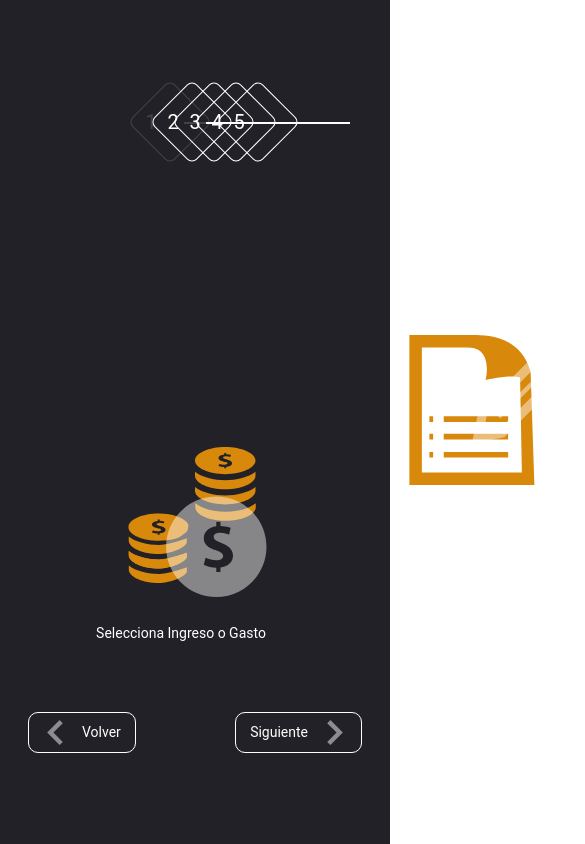
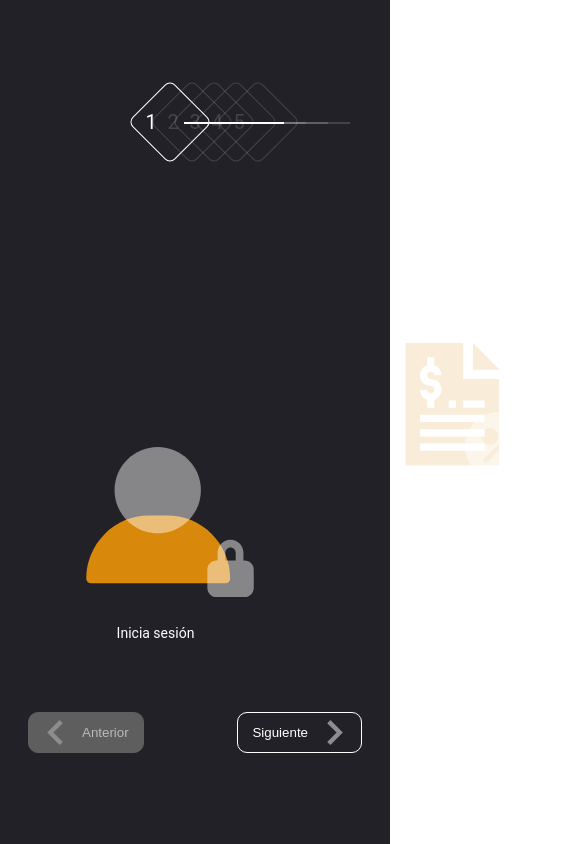
Before and after one commit to KurtGuardia/Ama-Quella, a React (Create React App) app in the folder app/: page / in a window 390 px wide. Shown: the top 844 px of the page, 585 px wide, since content can reach past the window. Built offline with nearby package versions, Linux system fonts and the light colour scheme.

Commit message:
opacity when inactive and disable buttons functionality implemented. Finished non responsive

```diff
--- a/app/src/views/tutorial/Tutorial.js
+++ b/app/src/views/tutorial/Tutorial.js
@@ -1,58 +1,129 @@
-import React from 'react';
+import React, { useEffect, useRef, useState } from 'react';
 import './_Tutorial.scss';
 import sprite from '../../assets/icons/sprite.svg';
 
 const Tutorial = () => {
+  let [counter, setCounter] = useState(1);
+  const two = useRef(null);
+  const three = useRef(null);
+  const four = useRef(null);
+  const five = useRef(null);
+  const twoTop = useRef(null);
+  const threeTop = useRef(null);
+  const fourTop = useRef(null);
+  const fiveTop = useRef(null);
+  const nextBtn = useRef(null);
+  const prevBtn = useRef(null);
+
+  useEffect(() => {
+    console.log('contador: ' + counter);
+  }, [counter]);
+
+  const prev = () => {
+    if (counter === 1) {
+      setCounter(1);
+    } else {
+      setCounter(counter - 1);
+    }
+    if (counter === 2) {
+      two.current.classList.add('dark');
+      twoTop.current.classList.add('dark');
+    } else if (counter === 3) {
+      three.current.classList.add('dark');
+      threeTop.current.classList.add('dark');
+    } else if (counter === 4) {
+      four.current.classList.add('dark');
+      fourTop.current.classList.add('dark');
+    } else if (counter === 5) {
+      five.current.classList.add('dark');
+      fiveTop.current.classList.add('dark');
+    }
+  };
+
+  const next = () => {
+    if (counter === 5) {
+      setCounter(5);
+    } else {
+      setCounter(counter + 1);
+    }
+    if (counter === 1) {
+      two.current.classList.remove('dark');
+      twoTop.current.classList.remove('dark');
+    } else if (counter === 2) {
+      three.current.classList.remove('dark');
+      threeTop.current.classList.remove('dark');
+    } else if (counter === 3) {
+      four.current.classList.remove('dark');
+      fourTop.current.classList.remove('dark');
+    } else if (counter === 4) {
+      five.current.classList.remove('dark');
+      fiveTop.current.classList.remove('dark');
+    }
+  };
+
+  useEffect(() => {
+    if (counter === 1) {
+      prevBtn.current.setAttribute('disabled', true);
+    } else if (counter >= 2) {
+      prevBtn.current.removeAttribute('disabled');
+    }
+    if (counter === 5) {
+      nextBtn.current.setAttribute('disabled', true);
+    } else if (counter <= 4) {
+      nextBtn.current.removeAttribute('disabled');
+    }
+  }, [counter]);
+
   return (
     <div className='tutorial'>
       <div className='tutorial__top'>
-        <div className='tutorial__top--number one dark'>
+        <div className='tutorial__top--number'>
           <div className='square'></div>
           <div className='numb'>1</div>
         </div>
-        <div className='tutorial__top--number two '>
+        <div className='tutorial__top--number dark' ref={twoTop}>
           <div className='square'></div>
           <div className='numb'>2</div>
         </div>
-        <div className='tutorial__top--number three'>
+        <div className='tutorial__top--number dark' ref={threeTop}>
           <div className='square'></div>
           <div className='numb'>3</div>
         </div>
-        <div className='tutorial__top--number four'>
+        <div className='tutorial__top--number dark' ref={fourTop}>
           <div className='square'></div>
           <div className='numb'>4</div>
         </div>
-        <div className='tutorial__top--number five'>
+        <div className='tutorial__top--number dark' ref={fiveTop}>
           <div className='square'></div>
           <div className='numb'>5 </div>
         </div>
       </div>
       <div className='tutorial__icons'>
-        <div className='tutorial__icons--icon one down dark'>
+        <div className={`tutorial__icons--icon down`}>
           <svg>
             <use href={sprite + '#user-icon'} />
           </svg>
           <p>Inicia sesión</p>
         </div>
-        <div className='tutorial__icons--icon two'>
+        <div className={`tutorial__icons--icon dark`} ref={two}>
           <svg>
             <use href={sprite + '#declare'} />
           </svg>
           <p>Ingresa a Declarar</p>
         </div>
-        <div className='tutorial__icons--icon three down'>
+        <div className={`tutorial__icons--icon down dark`} ref={three}>
           <svg>
             <use href={sprite + '#coins'} />
           </svg>
           <p>Selecciona Ingreso o Gasto</p>
         </div>
-        <div className='tutorial__icons--icon four'>
+        <div className={`tutorial__icons--icon dark`} ref={four}>
           <svg>
             <use href={sprite + '#fill'} />
           </svg>
           <p>Rellena el formulario</p>
         </div>
-        <div className='tutorial__icons--icon five down'>
+        <div className={`tutorial__icons--icon down dark`} ref={five}>
           <svg>
             <use href={sprite + '#done'} />
           </svg>
@@ -60,18 +131,26 @@ const Tutorial = () => {
         </div>
       </div>
       <div className='tutorial__buttons'>
-        <div className='tutorial__buttons--button'>
+        <button
+          className='tutorial__buttons--button'
+          onClick={prev}
+          ref={prevBtn}
+        >
           <svg>
             <use href={sprite + '#arrow'} />
           </svg>
-          <p>Volver</p>
-        </div>
-        <div className='tutorial__buttons--button'>
-          <p>Siguiente</p>{' '}
+          <p>Anterior</p>
+        </button>
+        <button
+          className='tutorial__buttons--button'
+          onClick={next}
+          ref={nextBtn}
+        >
+          <p>Siguiente</p>
           <svg>
             <use href={sprite + '#arrow'} />
           </svg>
-        </div>
+        </button>
       </div>
     </div>
   );
--- a/app/src/views/tutorial/_Tutorial.scss
+++ b/app/src/views/tutorial/_Tutorial.scss
@@ -9,6 +9,7 @@
 
   & > * {
     display: flex;
+    width: 90%;
   }
 
   &__top {
@@ -20,6 +21,7 @@
       position: relative;
       width: 60px;
       height: 60px;
+      transition: all 0.3s;
 
       &.dark {
         opacity: 0.15;
@@ -60,6 +62,7 @@
       display: flex;
       flex-direction: column;
       align-items: center;
+      transition: all 0.3s;
 
       & > p {
         margin-top: 2rem;
@@ -68,10 +71,14 @@
 
       &.dark {
         opacity: 0.15;
+        transform: scale(0.92);
       }
 
       &.down {
         transform: translateY(8rem);
+        &.dark {
+          transform: translateY(8rem) scale(0.92);
+        }
       }
     }
   }
@@ -80,7 +87,9 @@
     width: 100%;
     justify-content: space-between;
 
-    & > div {
+    & > button {
+      background: #222127;
+      color: #fff;
       display: flex;
       align-items: center;
       margin: 0 2rem;
@@ -92,6 +101,17 @@
       &:hover {
         cursor: pointer;
         background-color: #313146;
+      }
+
+      &:focus {
+        outline: none;
+      }
+
+      &:disabled {
+        cursor: not-allowed;
+        background-color: #5e5e5e;
+        color: rgba(255, 255, 255, 0.568);
+        border: 1px solid #5e5e5e;
       }
 
       svg {
```
Also changed, not shown: 1 other file (tests, documents, lock files or other folders).
